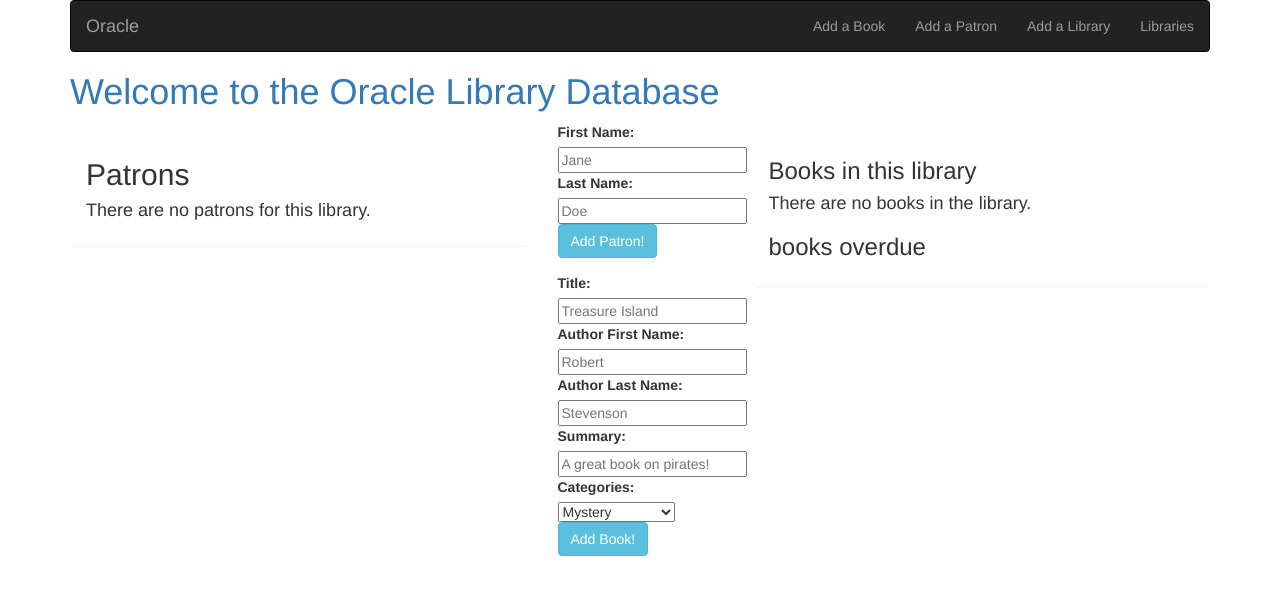
After one commit to ericasummers/oracle-library, a PHP site: template views/library.html.twig in a window 1280 px wide. The commit adds this page. Shown: the top 595 px of the page. Run offline with PHP 8.4, Linux system fonts and the light colour scheme; the template is opened without the code that fills it, so the values that code supplies are empty; some libraries are stand-ins or nearby versions.

Commit message:
create Library find function and library template

```diff
--- a/views/add_book.html.twig
+++ /dev/null
@@ -1 +0,0 @@
-{% extends "library_template.html.twig" %}
--- /dev/null
+++ b/views/library.html.twig
@@ -0,0 +1,75 @@
+{% extends "library_template.html.twig" %}
+
+{% block leftblock %}
+
+    <h3>{{ library.getName }}</h3>
+
+    <h2>Patrons</h2>
+    {% if patrons is not empty %}
+        {% for patron in patrons %}
+            <h4><a href="/patrons/{{ patron.getId }}">{{ patron.getFirstName }} {{ patron.getLastName }} </a></h4>
+        {% endfor %}
+    {% else %}
+        <h4>There are no patrons for this library.</h4>
+    {% endif %}
+
+{% endblock %}
+
+{% block middleform %}
+
+    <form action="/add_patron" method="post">
+        <div class="form-group">
+            <label for="first_name">First Name:</label>
+            <input type="text" name="first_name" placeholder="Jane">
+            <label for="last_name">Last Name:</label>
+            <input type="text" name="last_name" placeholder="Doe">
+
+            <button type="submit" class="btn btn-info">Add Patron!</button>
+        </div>
+    </form>
+
+
+    <form action="/add_book" method="post">
+        <div class="form-group">
+            <label for="title">Title:</label>
+            <input type="text" name="title" placeholder="Treasure Island">
+            <label for="author_first_name">Author First Name:</label>
+            <input type="text" name="author_first_name" placeholder="Robert">
+            <label for="author_last_name">Author Last Name:</label>
+            <input type="text" name="author_last_name" placeholder="Stevenson">
+            <label for="summary">Summary:</label>
+            <input type="text" name="summary" placeholder="A great book on pirates!">
+            <label for="categories">Categories:</label>
+            <select name="categories">
+                <option value="mystery">Mystery</option>
+                <option value="fantasy">Fantasy</option>
+                <option value="sci-fi">Science Fiction</option>
+                <option value="literature">Literature</option>
+                <option value="biography">Biography</option>
+                <option value="self-help">Self-Help</option>
+                <option value="non-fiction">Non-Fiction</option>
+            </select>
+
+            <button type="submit" class="btn btn-info">Add Book!</button>
+        </div>
+    </form>
+
+
+
+{% endblock %}
+
+{% block rightblock %}
+
+    <h3>Books in this library</h3>
+
+    {% if books is not empty %}
+        {% for book in books %}
+            <h4><a href="/books/{{ book.getId }}">{{ book.getTitle }}</a></h4>
+        {% endfor %}
+    {% else %}
+        <h4>There are no books in the library.</h4>
+    {% endif %}
+
+    <h3>books overdue</h3>
+
+{% endblock %}
```
Also changed, not shown: app/app.php (+10 -2 lines), src/Library.php (+12 -0 lines), views/index.html.twig (+1 -9 lines), views/patron.html.twig (added, +27 -0 lines), views/add_library.html.twig (deleted), views/add_patron.html.twig (deleted).
